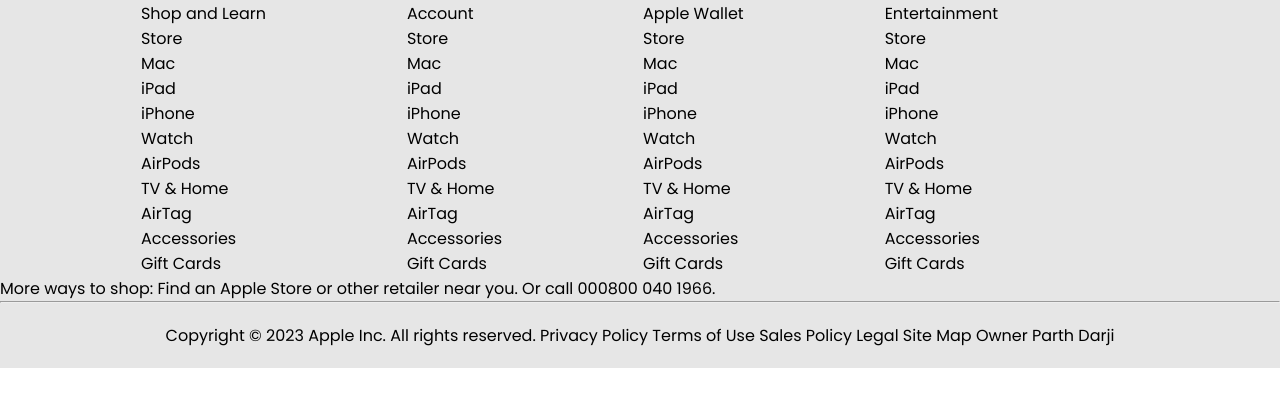
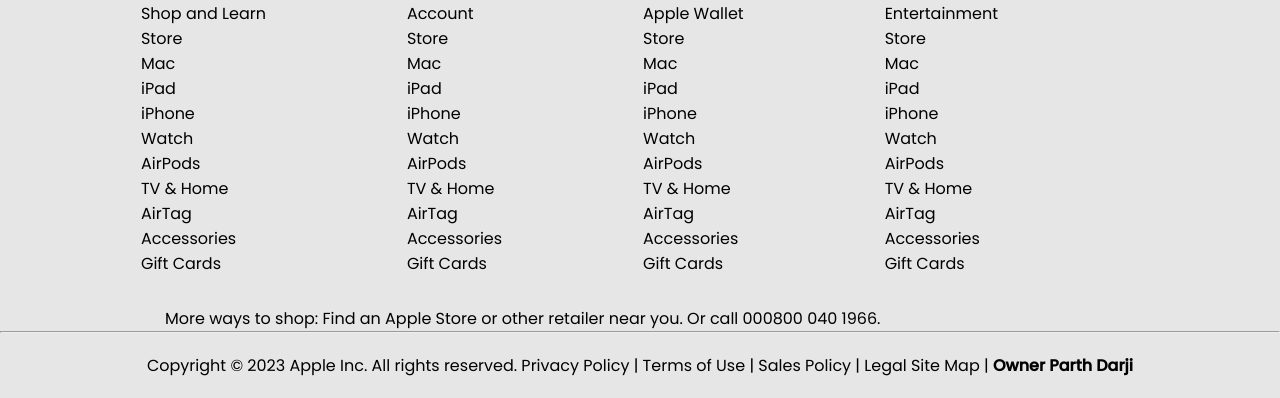
Before and after one commit to Parthdarji25/AppleWebsite-Clone, a plain HTML site: page Apple Website Clone/index.html in a window 1280 px wide. Shown: the part 3371-3769 px from the top of the page. Before the commit the page ends 3739 px from the top, so only its background shows below. Drawn offline with Linux system fonts and the light colour scheme; files whose address does not match are found by name.

Commit message:
1- First Commit

```diff
--- a/Apple Website Clone/index.html
+++ b/Apple Website Clone/index.html
@@ -222,13 +222,16 @@
           </ul>
           <p></p>
         </div>
-        More ways to shop: Find an Apple Store or other retailer near you. Or
-        call 000800 040 1966.
+        <p class="bottom-shop">
+          More ways to shop: Find an Apple Store or other retailer near you. Or
+          call 000800 040 1966.
+        </p>
         <hr />
         <div class="footer">
           <p>
-            Copyright © 2023 Apple Inc. All rights reserved. Privacy Policy
-            Terms of Use Sales Policy Legal Site Map Owner Parth Darji
+            Copyright © 2023 Apple Inc. All rights reserved. Privacy Policy |
+            Terms of Use | Sales Policy | Legal Site Map |
+            <b>Owner Parth Darji</b>
           </p>
         </div>
       </div>
--- a/Apple Website Clone/style.css
+++ b/Apple Website Clone/style.css
@@ -220,6 +220,11 @@
   display: none;
 }
 
+.bottom-shop {
+  margin-top: 30px;
+  margin-left: 165px;
+}
+
 /* media queries */
 
 @media only screen and (max-width: 600px) {
```
